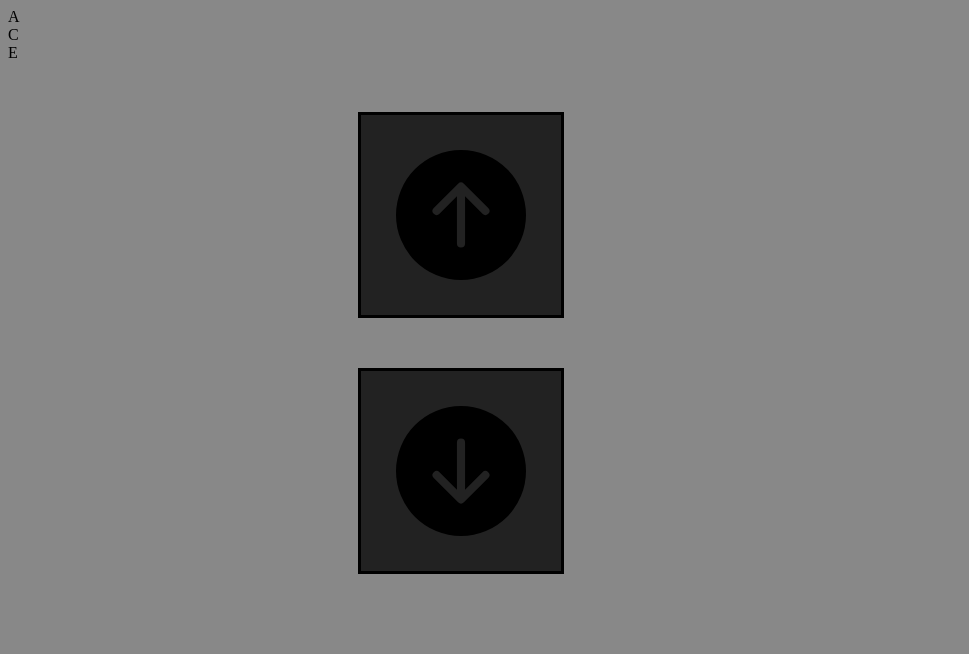
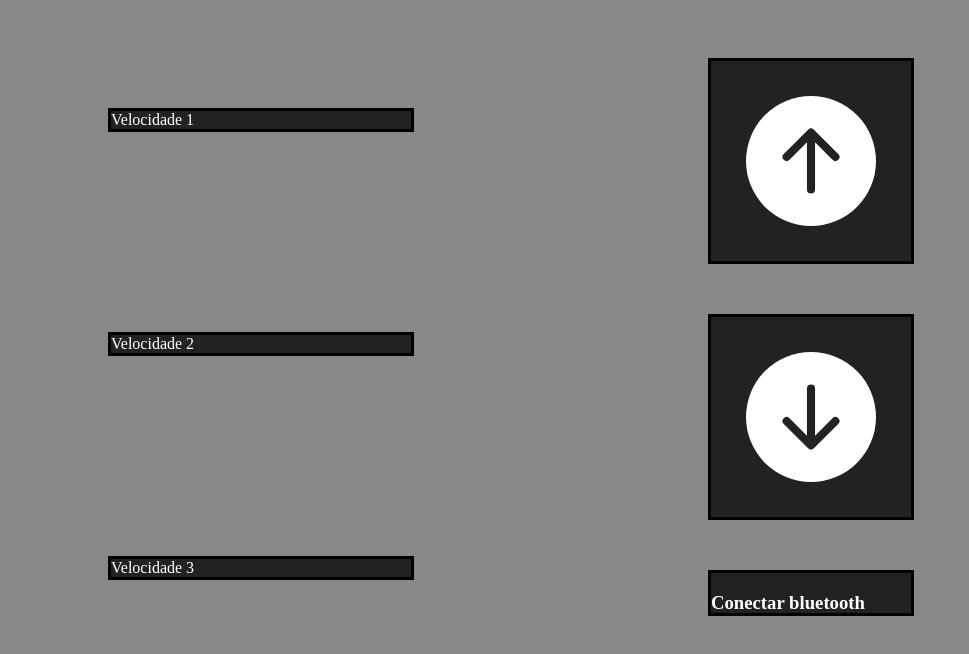
Before and after one commit to IanRMarques/Projete, a plain HTML site: page index.html in a window 1280 px wide. Shown: the whole page, without its empty margins (0-969 px from the left). Drawn offline with Linux system fonts and the light colour scheme.

Commit message:
Projete atualizado

```diff
--- a/index.html
+++ b/index.html
@@ -6,21 +6,22 @@
     <meta name="viewport" content="width=device-width, initial-scale=1.0">
     <title>Document</title>
     <link rel="stylesheet" href="./style.css">
-    <script href = "./projete.js"></script>
+    <script src = "./projete.js"></script>
 </head>
 <body>
-     <div class="grid1">
-        <div class="velocidades">A</div>
-        <div class="velocidades">C</div>
-        <div class="velocidades">E</div>
-     </div>
-     <div class="grid2">
-        <div class="botoes" onclick = "subir()"><svg xmlns="http://www.w3.org/2000/svg" width="16" height="16" fill="currentColor" class="bi bi-arrow-up-circle-fill" viewBox="0 0 16 16">
+     <div class="flex-container1">
+        <div id="velocidade1" onclick="acelerar1()">Velocidade 1</div>
+        <div id="velocidade2" onclick="acelerar2()">Velocidade 2</div>
+        <div id="velocidade3" onclick="acelerar3()">Velocidade 3</div>
+        </div>
+        <div class="flex-container"></div>
+       <div id="botao1" onclick = "subir()"><svg xmlns="http://www.w3.org/2000/svg" width="16" height="16" fill="currentColor" class="bi bi-arrow-up-circle-fill" viewBox="0 0 16 16">
         <path d="M16 8A8 8 0 1 0 0 8a8 8 0 0 0 16 0zm-7.5 3.5a.5.5 0 0 1-1 0V5.707L5.354 7.854a.5.5 0 1 1-.708-.708l3-3a.5.5 0 0 1 .708 0l3 3a.5.5 0 0 1-.708.708L8.5 5.707V11.5z"/>
         </svg></div>
-        <div class="botoes" onclick="descer()"><svg xmlns="http://www.w3.org/2000/svg" width="16" height="16" fill="currentColor" class="bi bi-arrow-down-circle-fill" viewBox="0 0 16 16">
+        <div id="botao2" onclick= "descer()"><svg xmlns="http://www.w3.org/2000/svg" width="16" height="16" fill="currentColor" class="bi bi-arrow-down-circle-fill" viewBox="0 0 16 16">
         <path d="M16 8A8 8 0 1 1 0 8a8 8 0 0 1 16 0zM8.5 4.5a.5.5 0 0 0-1 0v5.793L5.354 8.146a.5.5 0 1 0-.708.708l3 3a.5.5 0 0 0 .708 0l3-3a.5.5 0 0 0-.708-.708L8.5 10.293V4.5z"/>
         </svg></div>
-     </div>
+        <div class="bluetooth" onclick="conectarbluetooth()"><h3>Conectar bluetooth</h3></div>
+    </div>
 </body>
 </html>
--- a/projete.js
+++ b/projete.js
@@ -1,15 +1,29 @@
 function subir(){
-    alert(subindo);
+    console.log("subindo");
+    alert("Subindo");
 }
 
 function descer(){
+    console.log("descendo");
+    alert("Descendo");
 }
 
 function acelerar1(){
+    alert("1x");
 }
 
 function acelerar2(){
+    alert("2X");
 }
 
 function acelerar3(){
+    alert("3X");
 }
+
+function conectarbluetooth(){
+    alert("Conectando");
+    navigator.bluetooth.requestDevice;
+}
+
+btn.addEventListener('')
+btn.addEventListener('')
--- a/style.css
+++ b/style.css
@@ -2,27 +2,33 @@ body {
     background-color: #888;
 }
 
-.grid1{
-  display: grid;
-  columns: 4fr;
+.flex-container{
+  display: flex;
+  flex-direction: row;
+  flex: 50%;
+  height: -2px;
+  width: 400px;
+
 }
 
-.grid2{
- display: grid;
- columns: 1fr;
+.flex-container1{
+  display: flex;
+  flex-direction: column;
+  align-items: flex-start;
+  width: 200px;
+  height: 0px;
+  flex: 50%;
+
 }
 
-.velocidades{
-  background-color: ;
-}
-
-.botoes{
+#botao1,#botao2{
   background-color: #222;
   width: 200px;
   height: 200px;
   border: 3px solid #000;
-  margin: 50px 0px 0px 350px;
+  margin: 50px 0px 0px 700px;
   cursor: pointer;
+  color: white;
 }
 
 svg{
@@ -30,3 +36,26 @@ svg{
   height: 130px;
   margin: 35px 70px 10px 35px;
 }
+#velocidade1,#velocidade2,#velocidade3{
+  background-color: #222;
+  width: 300px;
+  height: 200px;
+  border: 3px solid #000;
+  margin: 100px 0px 100px 100px;
+  cursor: pointer;
+  color:white;
+}
+
+.bluetooth{
+  background-color: #222;
+  width: 200px;
+  height: 40px;
+  margin: 50px 0px 0px 700px;
+  border: 3px solid #000;
+  color:white;
+  cursor: pointer;
+}
+
+h1{
+  background-color: antiquewhite;
+}
```
